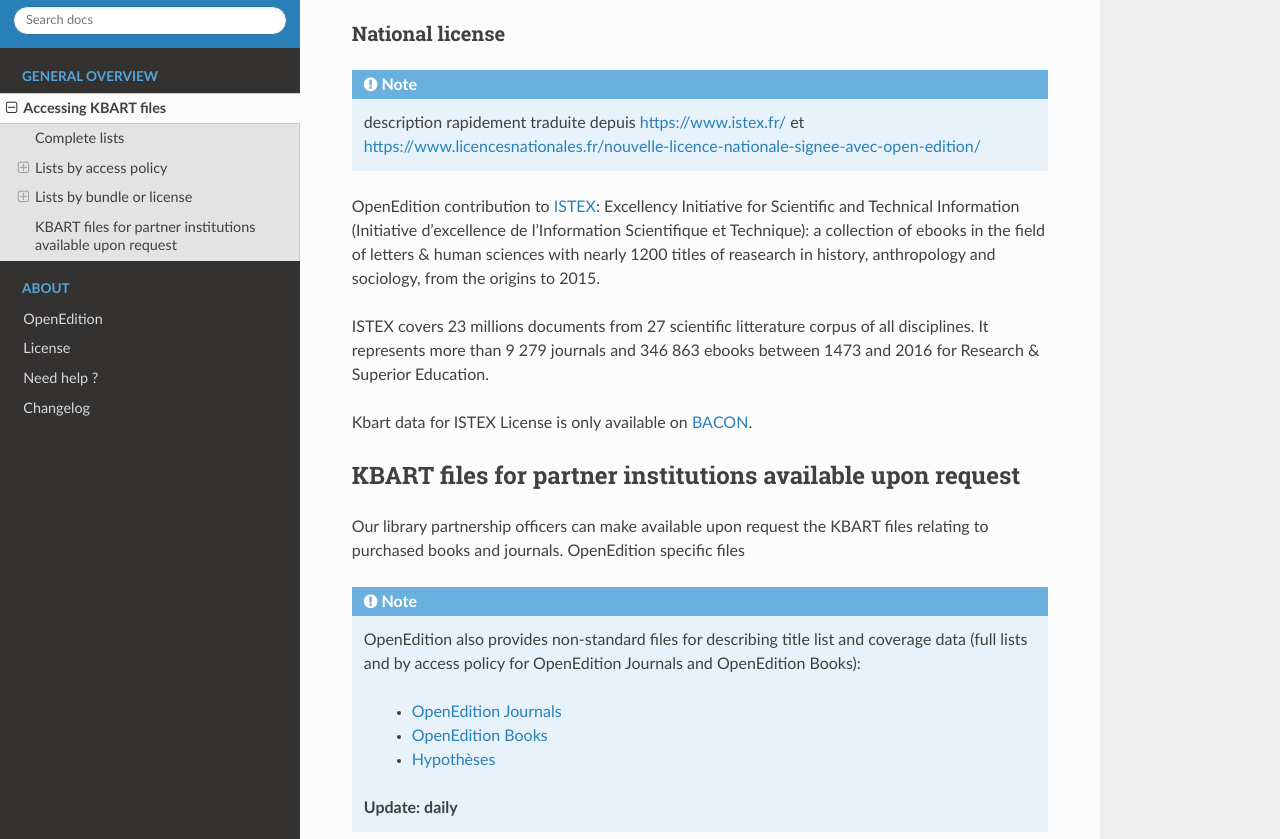
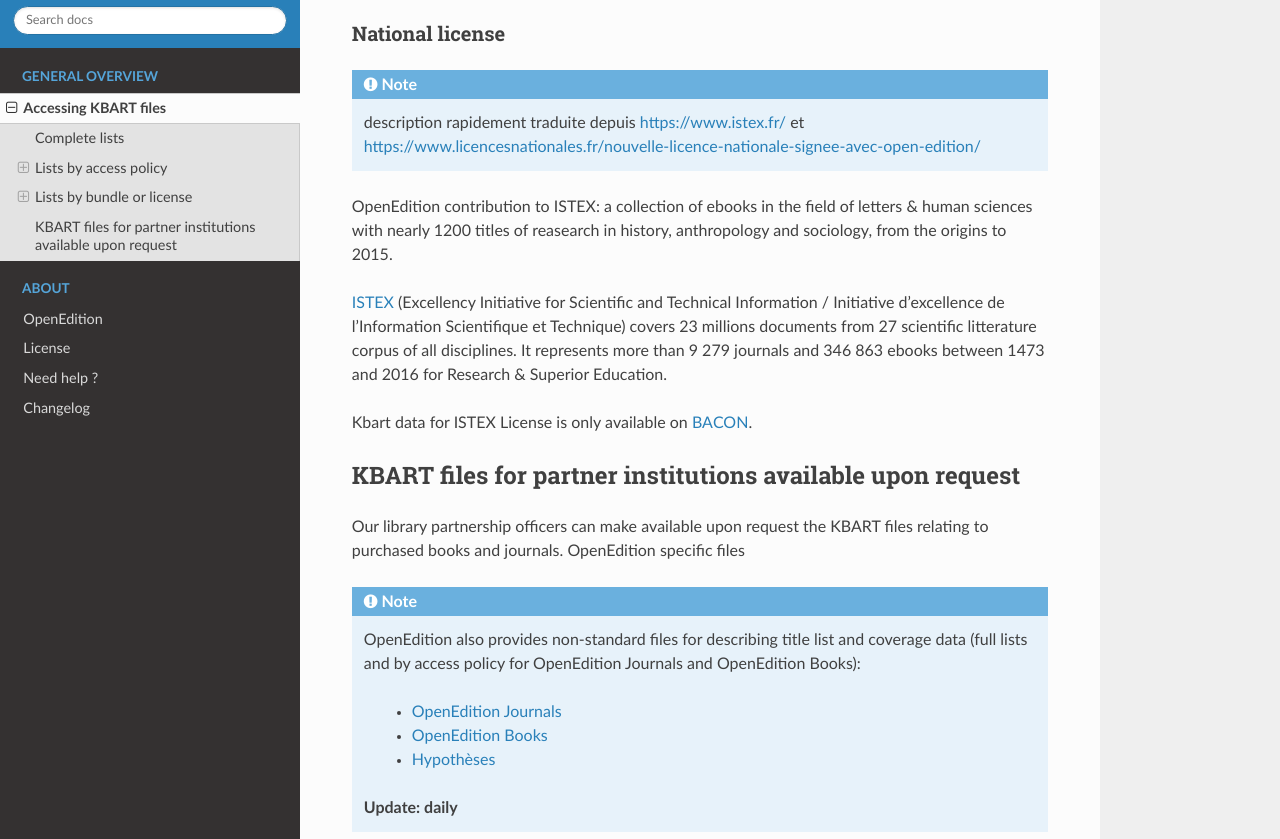
Before and after one commit to OpenEdition/kbart-openedition, a Sphinx documentation site: the page built from docs/source/access.rst, in a window 1280 px wide and 900 px high, scrolled down 1636 px, cut to the strip 61-900 px from the top of the window. Built offline with Sphinx 7.4.7 and the Read the Docs theme 2.0.0, drawn with Linux system fonts in a browser that asks for light colours; pages that are not in the unit, such as notebooks, are missing from menus.

```diff
--- a/docs/source/access.rst
+++ b/docs/source/access.rst
@@ -83,9 +83,9 @@ National license
 .. note :: description rapidement traduite depuis https://www.istex.fr/ et https://www.licencesnationales.fr/nouvelle-licence-nationale-signee-avec-open-edition/
 
 
-OpenEdition contribution to `ISTEX <https://www.istex.fr/>`_: Excellency Initiative for Scientific and Technical Information (Initiative d’excellence de l’Information Scientifique et Technique): a collection of ebooks in the field of letters & human sciences with nearly 1200 titles of reasearch in history, anthropology and sociology, from the origins to 2015.
+OpenEdition contribution to ISTEX: a collection of ebooks in the field of letters & human sciences with nearly 1200 titles of reasearch in history, anthropology and sociology, from the origins to 2015.
 
-ISTEX covers 23 millions documents from 27 scientific litterature corpus of all disciplines. It represents more than 9 279 journals and 346 863 ebooks between 1473 and 2016 for Research & Superior Education.
+`ISTEX <https://www.istex.fr/>`_ (Excellency Initiative for Scientific and Technical Information / Initiative d’excellence de l’Information Scientifique et Technique) covers 23 millions documents from 27 scientific litterature corpus of all disciplines. It represents more than 9 279 journals and 346 863 ebooks between 1473 and 2016 for Research & Superior Education.
 
 Kbart data for ISTEX License is only available on `BACON <https://bacon.abes.fr/package2kbart/OPENEDITION_FRANCE_ISTEXBOOKS>`_.
 
```
